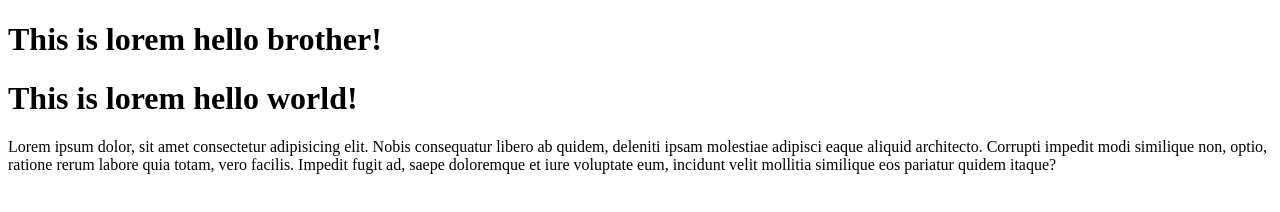
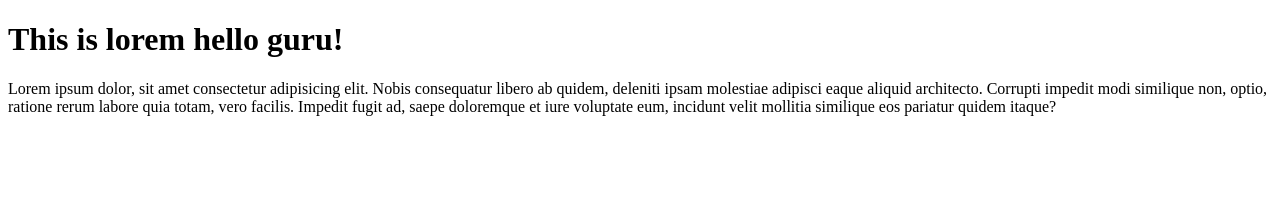
Before and after one commit to Bharatsaini01/new-repo, a plain HTML site: page htmlpages/new.html in a window 1280 px wide. Drawn offline with Linux system fonts and the light colour scheme.

Commit message:
new heading

```diff
--- a/htmlpages/new.html
+++ b/htmlpages/new.html
@@ -8,8 +8,7 @@
 </head>
 
 <body>
-    <h1>This is lorem hello brother!</h1>
-    <h1>This is lorem hello world!</h1>
+    <h1>This is lorem hello guru!</h1>
 
     <p>Lorem ipsum dolor, sit amet consectetur adipisicing elit. Nobis consequatur libero ab quidem, deleniti ipsam
         molestiae adipisci eaque aliquid architecto. Corrupti impedit modi similique non, optio, ratione rerum labore
```
